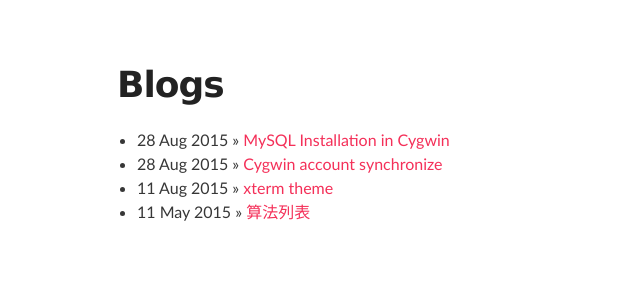
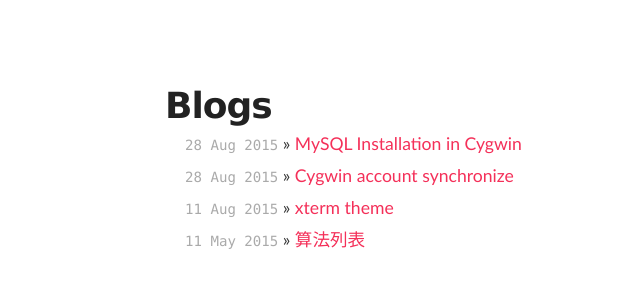
Before and after one commit to openheap/openheap.github.io, a Jekyll site: the page built from blogs.html, in a window 1280 px wide. Shown: the top 300 px of the page, without its empty margins (123-763 px from the left). Built offline with Jekyll 4.4.1, drawn with Linux system fonts in a browser that asks for light colours; Markdown is read by kramdown in place of the engine named in the settings.

Commit message:
Update default.html

```diff
--- a/_layouts/default.html
+++ b/_layouts/default.html
@@ -3,7 +3,10 @@
 <head>
    <meta http-equiv="content-type" content="text/html; charset=utf-8" />
    <title>{{ page.title }}</title>
-   <link rel="stylesheet" href="/stylesheets/stylesheet.css" type="text/css" media="screen, projection" />
+   <link rel="stylesheet" href="/stylesheets/syntax.css" type="text/css" />
+   <link rel="stylesheet" href="/stylesheets/screen.css" type="text/css" media="screen, projection" />
+   <link rel="stylesheet" href="/stylesheets/stylesheet.css" type="text/css" />
+
 </head>
 <body>
 <div id="main_content_wrap" class="outer">
```
